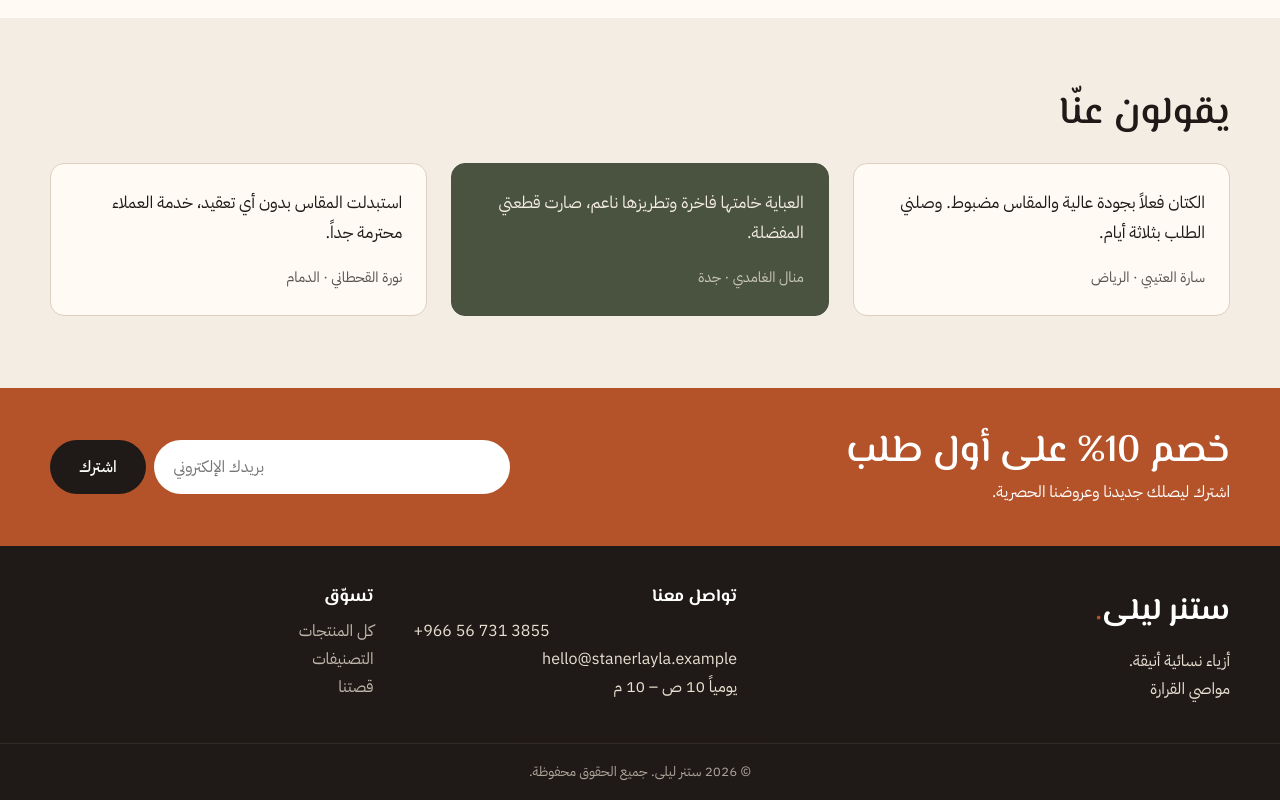
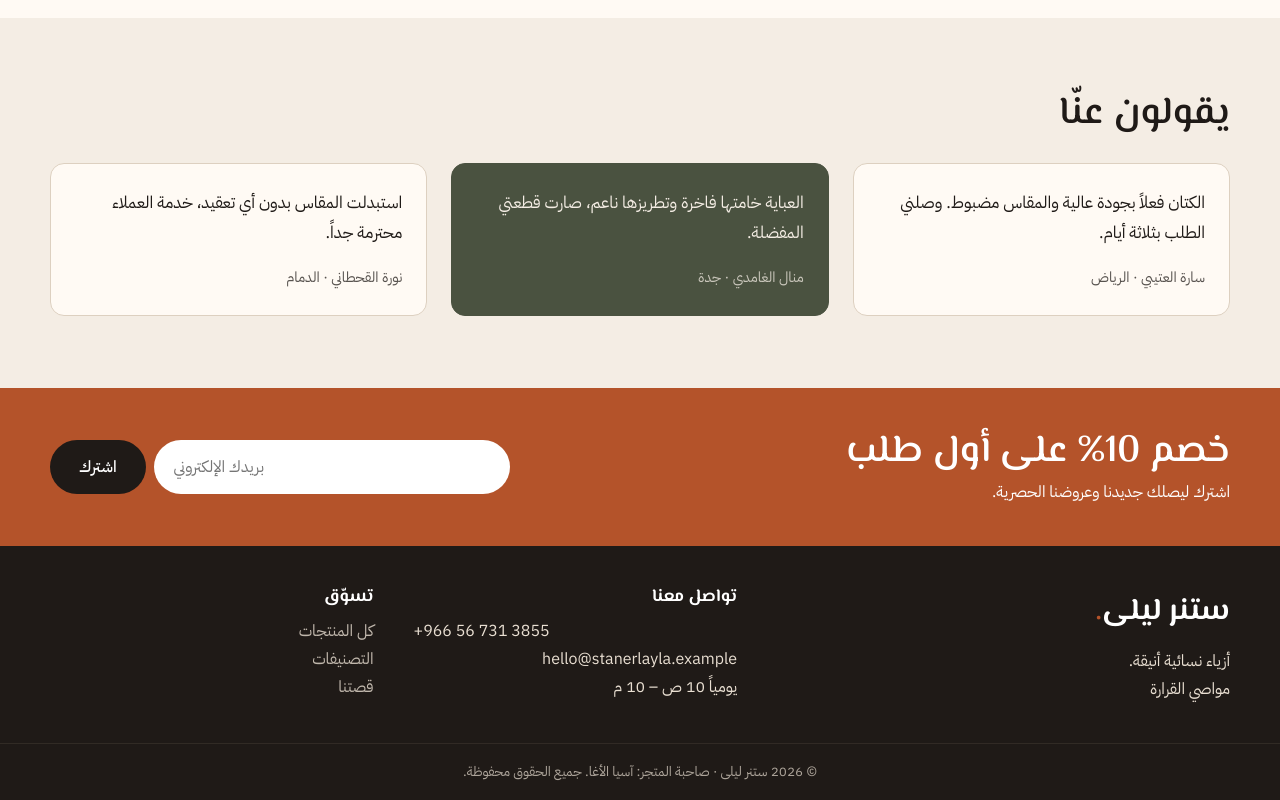
Before and after one commit to aseamurada19-dot/PROJCT63, a website: page index.html in a window 1280 px wide. Shown: the part 4881-5681 px from the top of the page. Drawn offline with Linux system fonts and the light colour scheme.

Commit message:
صاحبة المشروع اسيا الاغا

```diff
--- a/index.html
+++ b/index.html
@@ -139,7 +139,7 @@
     <div><h3>تواصل معنا</h3><p dir="ltr" style="text-align:start">+966 56 731 3855</p><p>hello@stanerlayla.example</p><p>يومياً 10 ص – 10 م</p></div>
     <div><h3>تسوّق</h3><a href="#shop">كل المنتجات</a><a href="#categories">التصنيفات</a><a href="#story">قصتنا</a></div>
   </div>
-  <p class="footer__copy">© 2026 ستنر ليلى. جميع الحقوق محفوظة.</p>
+  <p class="footer__copy">© 2026 ستنر ليلى · صاحبة المتجر: آسيا الأغا. جميع الحقوق محفوظة.</p>
 </footer>
 
 <div class="overlay" id="overlay"></div>
```
